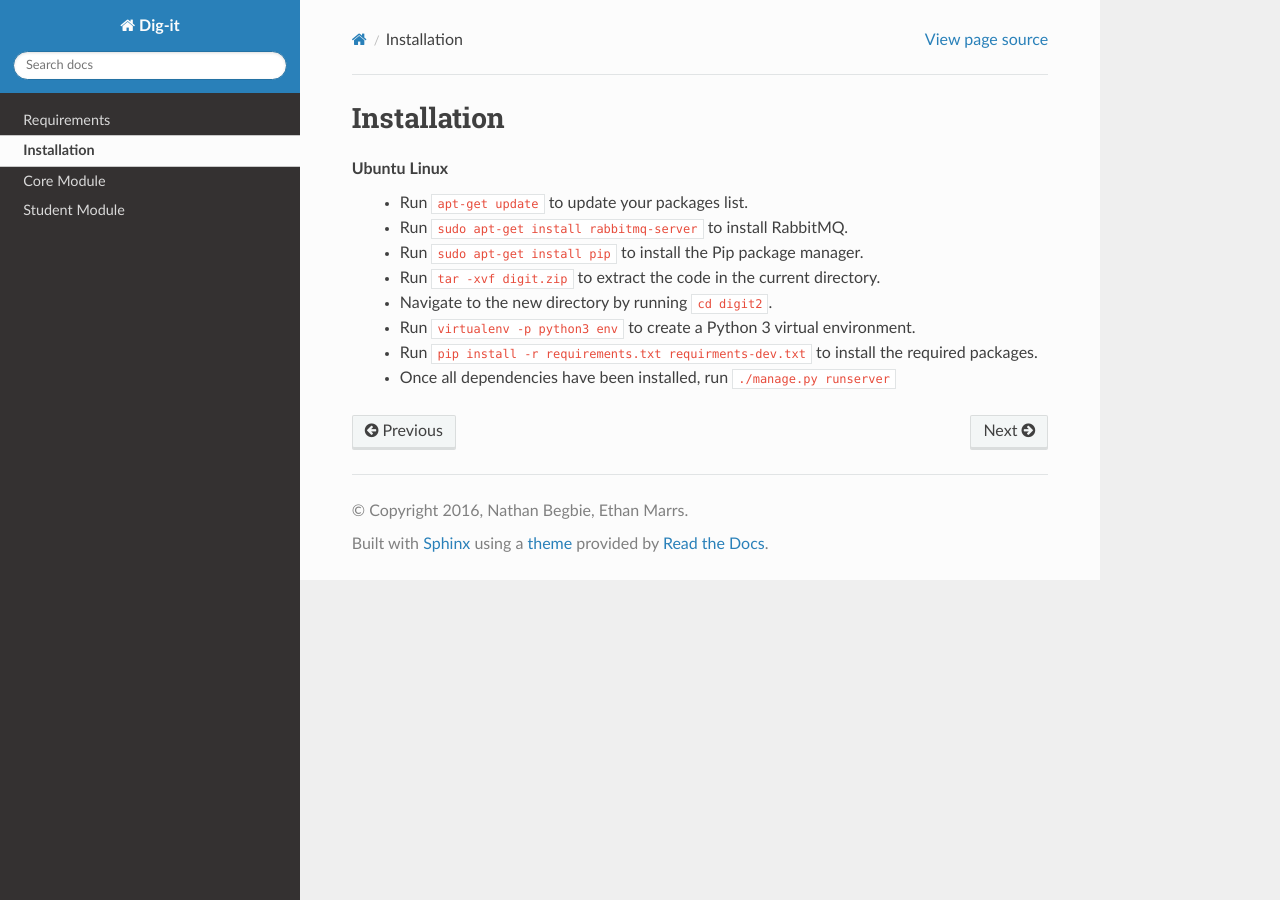
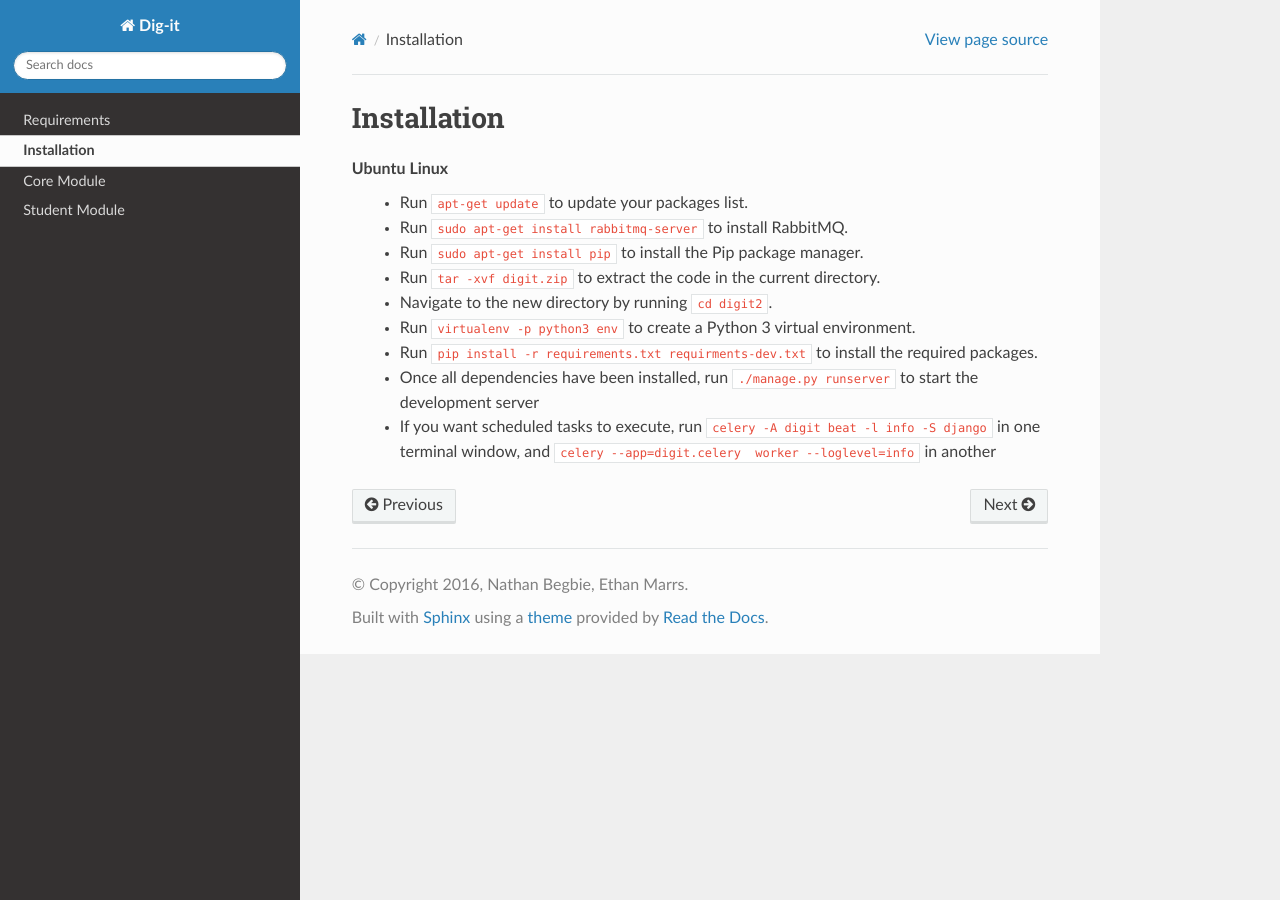
Before and after one commit to EthanMarrs/digit2, a Sphinx documentation site: the page built from docs/source/installation.rst, in a window 1280 px wide. Built offline with Sphinx 7.4.7 and the Read the Docs theme 2.0.0, drawn with Linux system fonts in a browser that asks for light colours; the version number could not be read and is left out.

Commit message:
Added a few lines on running celery in the docs

```diff
--- a/docs/source/installation.rst
+++ b/docs/source/installation.rst
@@ -9,4 +9,6 @@ Ubuntu Linux
  * Navigate to the new directory by running ``cd digit2``.
  * Run ``virtualenv -p python3 env`` to create a Python 3 virtual environment.
  * Run ``pip install -r requirements.txt requirments-dev.txt`` to install the required packages.
- * Once all dependencies have been installed, run ``./manage.py runserver``
+ * Once all dependencies have been installed, run ``./manage.py runserver`` to start the development server
+ * If you want scheduled tasks to execute, run ``celery -A digit beat -l info -S django`` in one terminal window,
+   and ``celery --app=digit.celery  worker --loglevel=info`` in another
```
